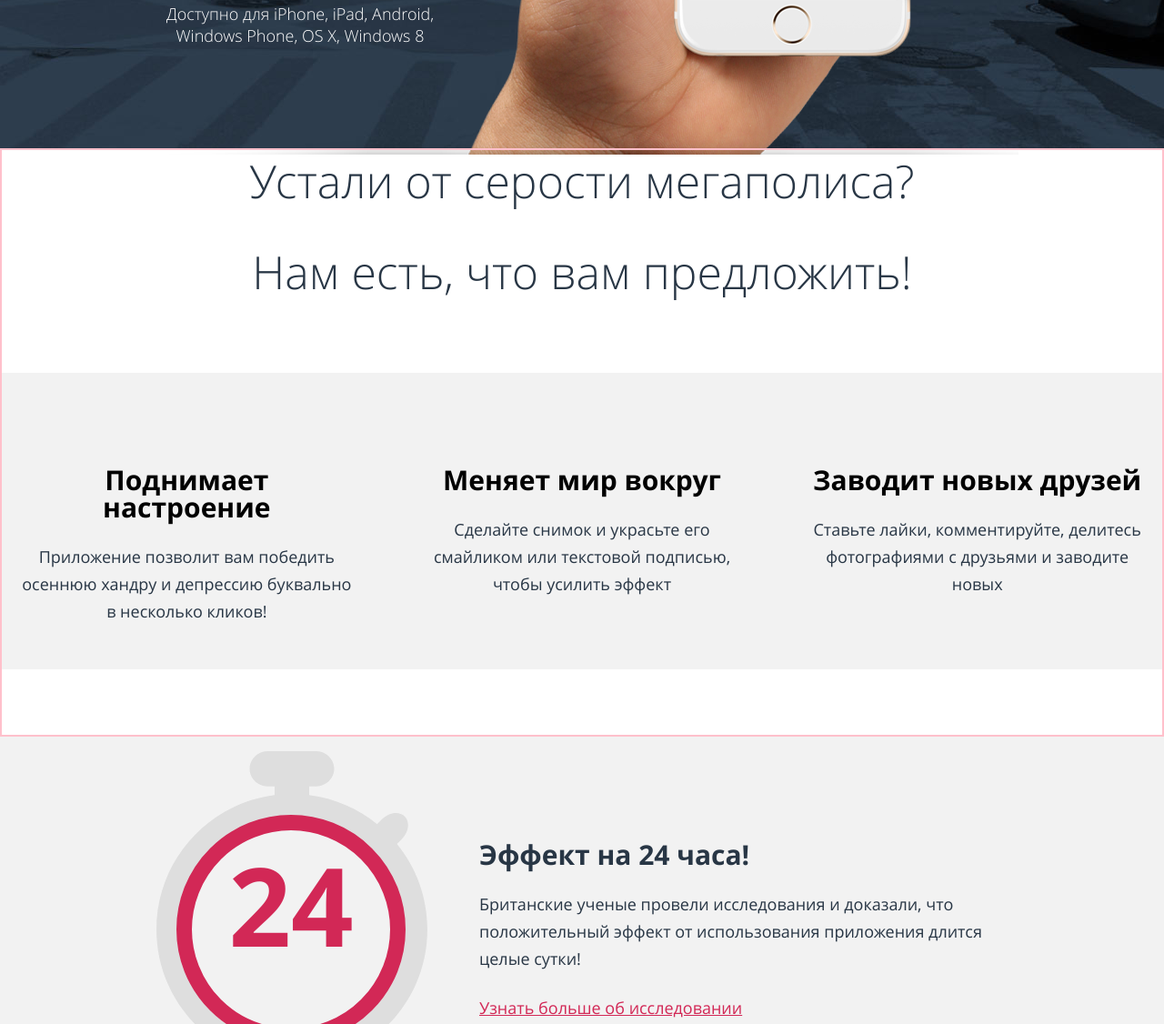
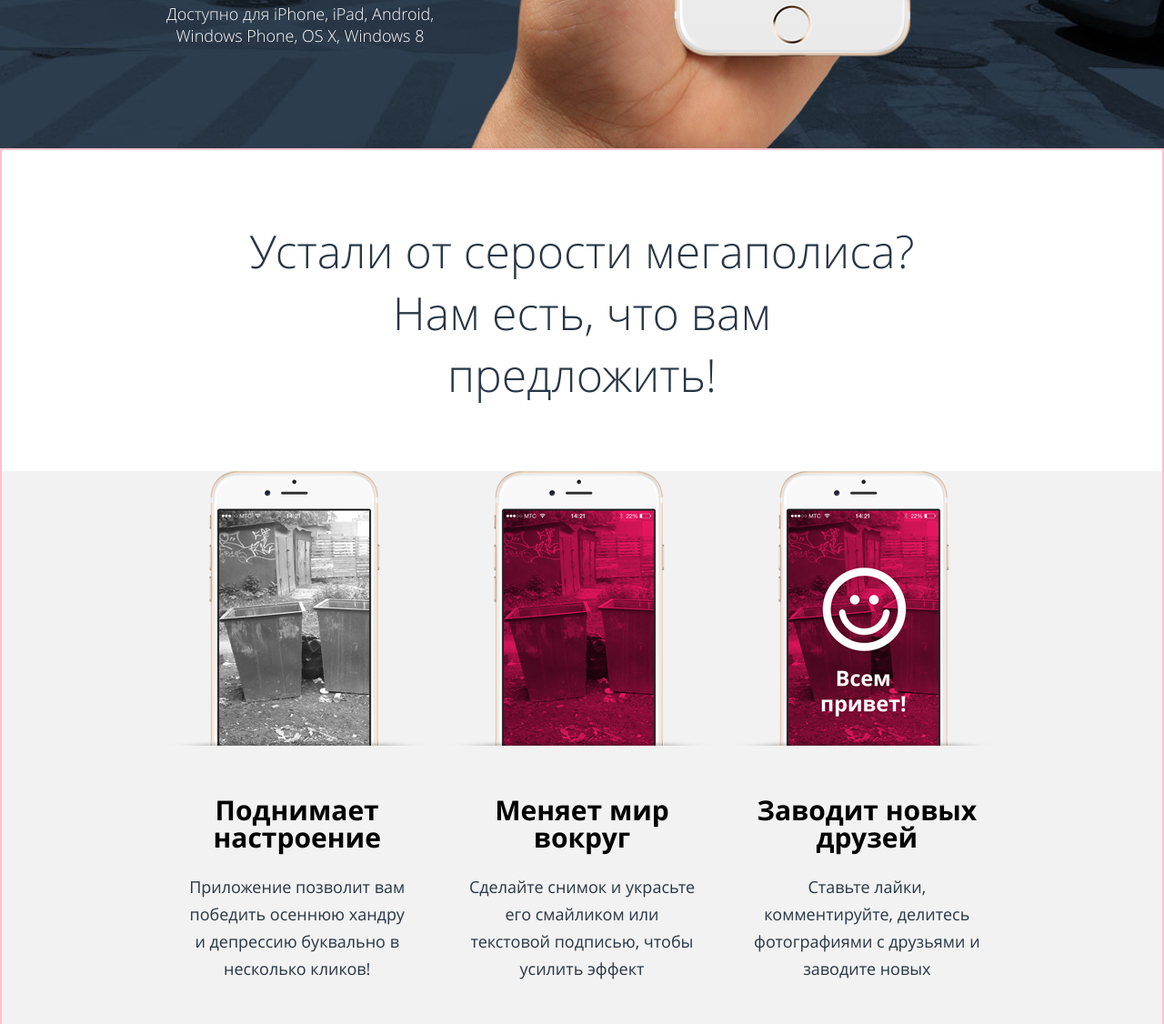
Before and after one commit to antonova-elena/772485-pink-21, a website: page source/index.html in a window 1280 px wide. Shown: the part 697-1823 px from the top of the page at 91% size. Drawn offline with nearby package versions, Linux system fonts and the light colour scheme; files that its build step writes are made by us from their sources.

Commit message:
Добавляет картинки

```diff
--- a/source/sass/blocks/advantages.scss
+++ b/source/sass/blocks/advantages.scss
@@ -2,7 +2,7 @@
   border: 2px solid pink;
 }
 
-.advantages__wrapper {
+.advantages__heading {
   background-color: $white;
   padding-top: 46px;
   padding-bottom: 70px;
@@ -20,12 +20,27 @@
   @include font-set(300, 24px, 29px);
 }
 
+.advantages__wrapper {
+  background-color: $backgroundgrey;
+  width: 100%;
+}
+
 .advantages__list {
   @include clear-list ();
 
+  box-sizing: border-box;
+  background-image: url("../img/iphone-screen-mobile.png");
+  background-repeat: no-repeat;
+  background-position: left 50% bottom -42px;
+  background-size: 157px 320px;
+
+  position: relative;
+
+  width: 100%;
+
   background-color: $backgroundgrey;
-  padding-top: 53px;
-  padding-bottom: 48px;
+  padding-top: 81px;
+  padding-bottom: 284px;
   padding-left: 20px;
   padding-right: 20px;
 }
@@ -35,7 +50,7 @@
   text-align: center;
 
   &:nth-last-child(1) {
-    margin-bottom: 0;
+    margin-bottom: 48px;
   }
 }
 
@@ -52,39 +67,104 @@
 }
 
 @media (min-width: $tablet-width) {
-  .advantages__wrapper {
+  .advantages__heading {
     padding-top: 58px;
   }
 
   .advantages__slogan {
     @include font-set(300, 40px, 54px);
+    max-width: 588px;
+    margin-bottom: 0;
+    margin-left: auto;
+    margin-right: auto;
+    text-align: center;
+
+    &:nth-last-child(1) {
+      max-width: 338px;
+    }
+  }
+
+  .advantages__inner {
+    background-image: url("../img/iphone-screen-3-tablet.png");
+    background-repeat: no-repeat;
+    background-position: left 21px bottom 0;
+    background-size: 268px 482px;
+    width: 660px;
   }
 
   .advantages__list {
-    padding-top: 103px;
-    padding-bottom: 2px;
+    background: none;
+    margin-left: auto;
+    padding-top: 76px;
+    padding-left: 0;
+    padding-bottom: 3px;
+    width: 50%;
   }
 
   .advantages__item {
-    margin-bottom: 47px;
+    margin-bottom: 46px;
+    text-align: left;
   }
 }
 
 @media (min-width: $desktop-width) {
-  .advantages__wrapper {
+  .advantages__heading {
     padding-top: 77px;
     padding-bottom: 72px;
   }
 
   .advantages__slogan {
     @include font-set(300, 50px, 68px);
+    max-width: 780px;
+
+    &:nth-last-child(1) {
+      max-width: 500px;
+    }
+  }
+
+  .advantages__inner {
+    background: none;
+    margin: 0 auto;
+    width: 940px;
   }
 
   .advantages__list {
     background-color: $backgroundgrey;
-    display: grid;
-    grid-template-columns: 1fr 1fr 1fr;
-    gap: 68px;
+    display: flex;
+    justify-content: space-around;
+
+    min-height: 560px;
+
+    padding-top: 0;
+    padding-bottom: 11px;
+    padding-right: 0;
+    padding-left: 0;
+
+    width: 100%;
+  }
+
+  .advantages__item {
+    background-repeat: no-repeat;
+    background-position: 50% 0;
+    background-size: 292px 302px;
+
+    padding-top: 358px;
+
+    text-align: center;
+
+    width: 297px;
+
+    &--first {
+      background-image: url("../img/iphone-screen-1-desktop.png");
+    }
+
+    &--second {
+      background-image: url("../img/iphone-screen-2-desktop.png");
+    }
+
+    &--third {
+      background-image: url("../img/iphone-screen-3-desktop.png");
+    }
   }
 
   .advantages__title {
@@ -93,5 +173,7 @@
 
   .advantages__description {
     @include font-set(400, 18px, 30px);
+    padding-right: 24px;
+    padding-left: 24px;
   }
 }
```
